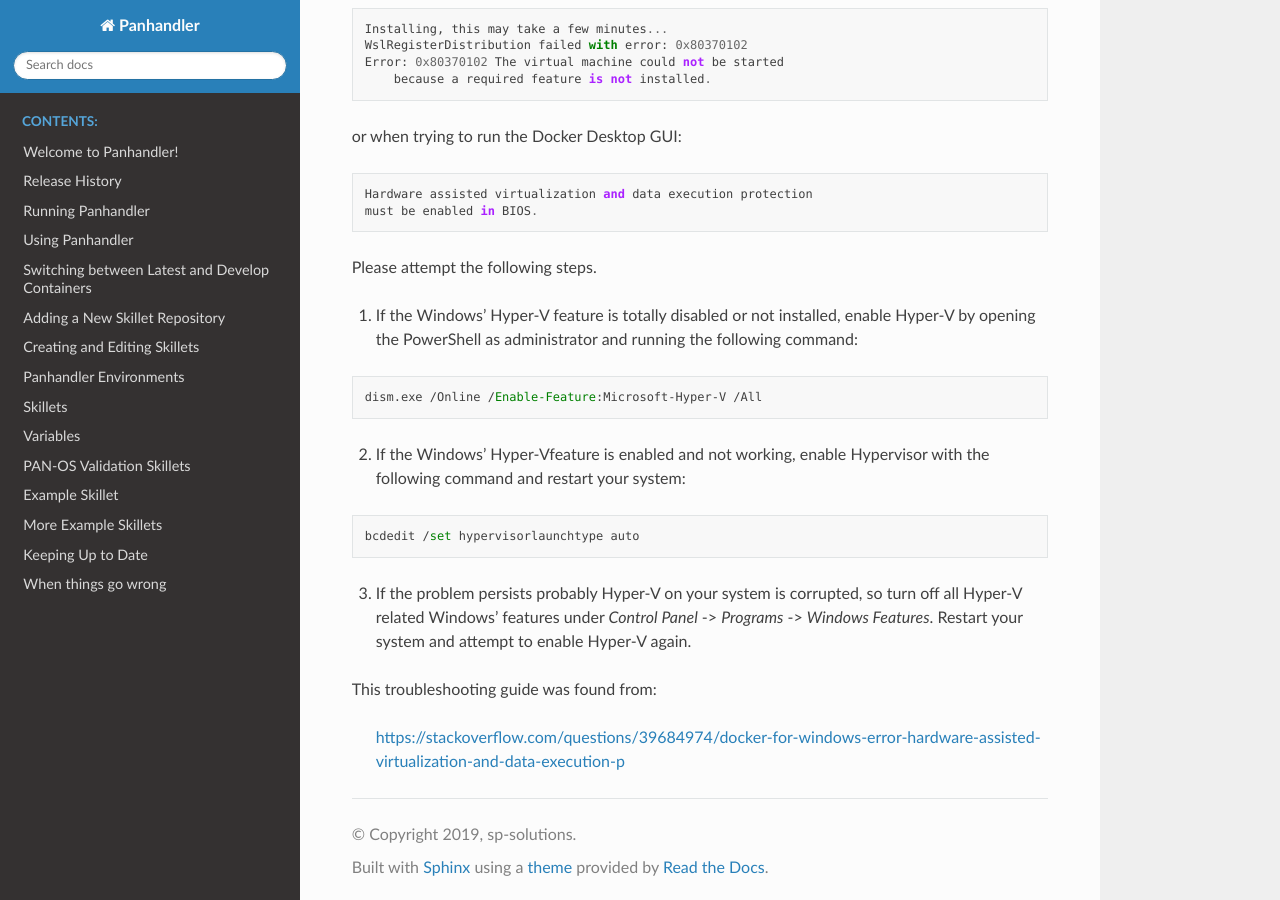
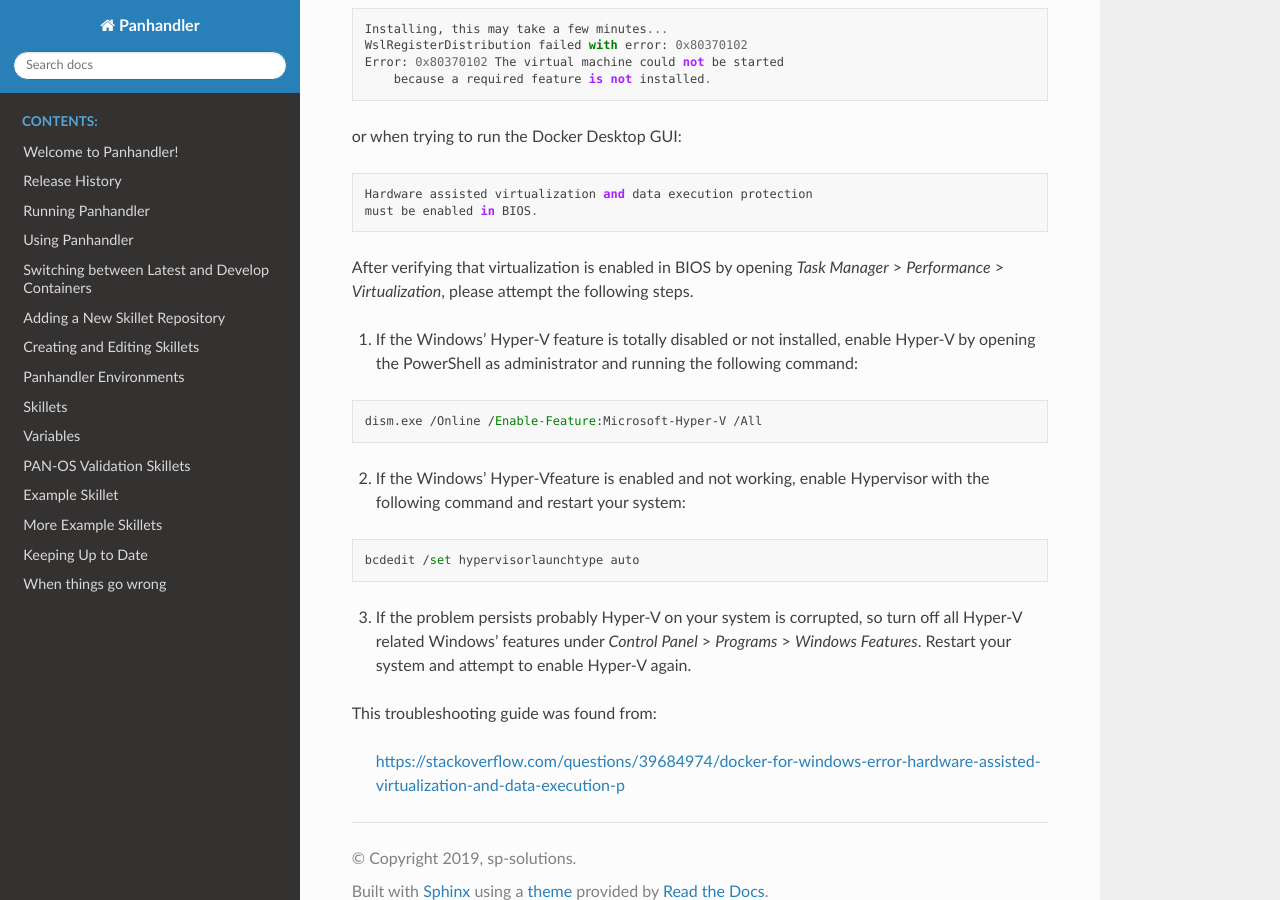
Before and after one commit to PaloAltoNetworks/panhandler, a Sphinx documentation site: the page built from docs/windows_install.rst, in a window 1280 px wide and 900 px high, scrolled down 4197 px. Built offline with Sphinx 7.4.7 and the Read the Docs theme 2.0.0, drawn with Linux system fonts in a browser that asks for light colours.

Commit message:
Update windows_install.rst
Added virtualization in BIOS verification

```diff
--- a/docs/windows_install.rst
+++ b/docs/windows_install.rst
@@ -159,7 +159,8 @@ or when trying to run the Docker Desktop GUI:
   Hardware assisted virtualization and data execution protection
   must be enabled in BIOS.
 
-Please attempt the following steps.
+After verifying that virtualization is enabled in BIOS by opening *Task Manager* > *Performance* > *Virtualization*,
+please attempt the following steps.
 
 1. If the Windows' Hyper-V feature is totally disabled or not installed, enable Hyper-V by
    opening the PowerShell as administrator and running the following command:
@@ -176,7 +177,7 @@ Please attempt the following steps.
   bcdedit /set hypervisorlaunchtype auto
 
 3. If the problem persists probably Hyper-V on your system is corrupted, so turn off all Hyper-V
-   related Windows' features under *Control Panel* -> *Programs* -> *Windows Features*. Restart
+   related Windows' features under *Control Panel* > *Programs* > *Windows Features*. Restart
    your system and attempt to enable Hyper-V again.
 
 This troubleshooting guide was found from:
```
